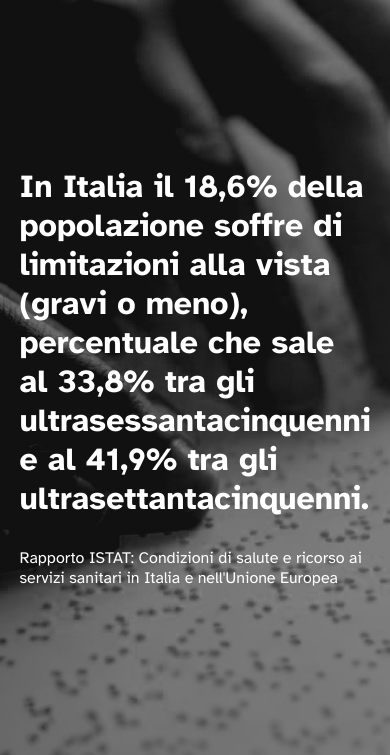
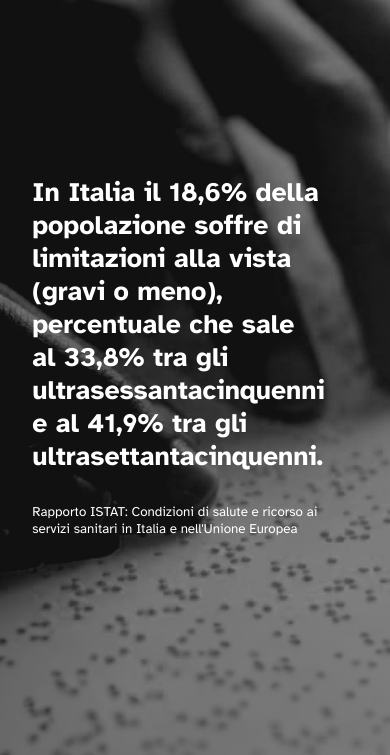
Before and after one commit to giuseppegggraziano/esame-web, a plain HTML site: page index.html in a window 390 px wide. Shown: the part 89-844 px from the top of the page. Drawn offline with Linux system fonts and the light colour scheme.

Commit message:
Tentativi mediaq

```diff
--- a/css/style.css
+++ b/css/style.css
@@ -511,26 +511,29 @@ footer {
 
 /* fine test eventi */
 
-@media (max-width:600px) /* o la misura che volete */  {
-    /*.hero {
+   @media (max-width:600px) {
+    .hero {
         flex-direction: column;
     }
 
     .hero__container, .hero__image {
         width: 100%;
-    } */
+    }
 
-    .herotext { /* perchè non funziona? */
+
+
+    .herotext {
         position: absolute;
         top: 50%;
         left: 50%;
-        transform: translate(-50%, -50%);
-        position: ;
+        transform: translate(-55%, -55%);
         background-color: rgb(0, 0, 0, 0);
-        color: white; padding: 20px;
+        color: white;
+        padding: 20px;
         text-align: left;
+        font-size: smaller;
     }
-
+/*
     .info {
         padding-left: 15px;
     }
@@ -579,6 +582,7 @@ footer {
     }
 }
 
+
     @media (max-width:800px) {
         .griglia-eventi {
             display: grid;
@@ -594,3 +598,5 @@ footer {
         min-width: 250px;
     }
 }
+
+*/
```
